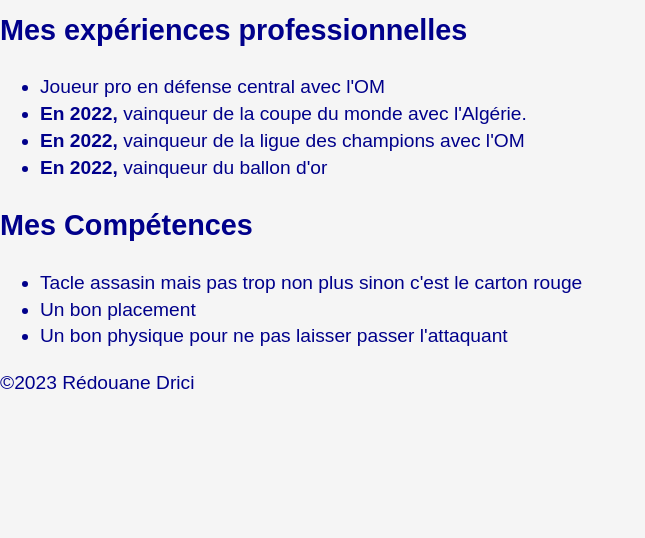
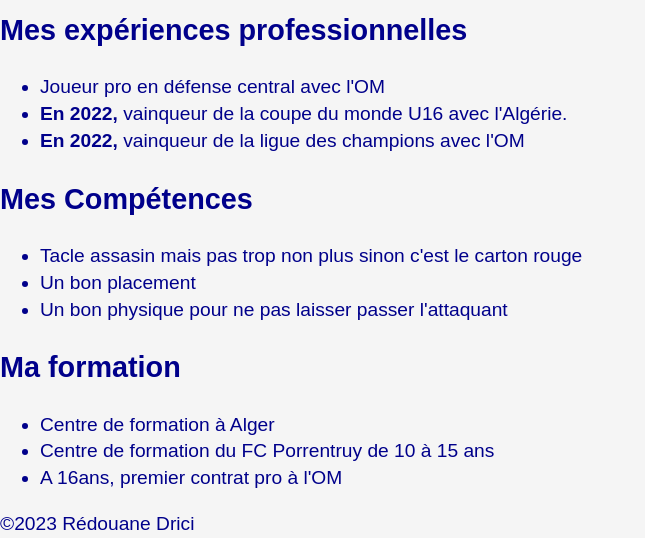
Before and after one commit to divtec-cejef/cv-01-html-dricred, a plain HTML site: page index.html in a window 1280 px wide. Shown: the part 383-921 px from the top of the page, without its empty margins (0-645 px from the left). Before the commit the page ends 800 px from the top, so only its background shows below. Drawn offline with nearby package versions, Linux system fonts and the light colour scheme.

Commit message:
ajout section Ma formation

```diff
--- a/index.html
+++ b/index.html
@@ -45,9 +45,8 @@
         <h2>Mes expériences professionnelles</h2>
         <ul>
             <li>Joueur pro en défense central avec l'OM</li>
-            <li><strong>En 2022,</strong> vainqueur de la coupe du monde avec l'Algérie.</li>
+            <li><strong>En 2022,</strong> vainqueur de la coupe du monde U16 avec l'Algérie.</li>
             <li><strong>En 2022,</strong> vainqueur de la ligue des champions avec l'OM</li>
-            <li><strong>En 2022,</strong> vainqueur du ballon d'or</li>
         </ul>
     </section>
     <section>
@@ -58,6 +57,14 @@
             <li>Un bon physique pour ne pas laisser passer l'attaquant</li>
         </ul>
     </section>
+    <section>
+        <h2>Ma formation</h2>
+        <ul>
+            <li>Centre de formation à Alger</li>
+            <li>Centre de formation du FC Porrentruy de 10 à 15 ans</li>
+            <li>A 16ans, premier contrat pro à l'OM</li>
+        </ul>
+    </section>
 </main>
 <footer>
     &copy;2023 Rédouane Drici
```
